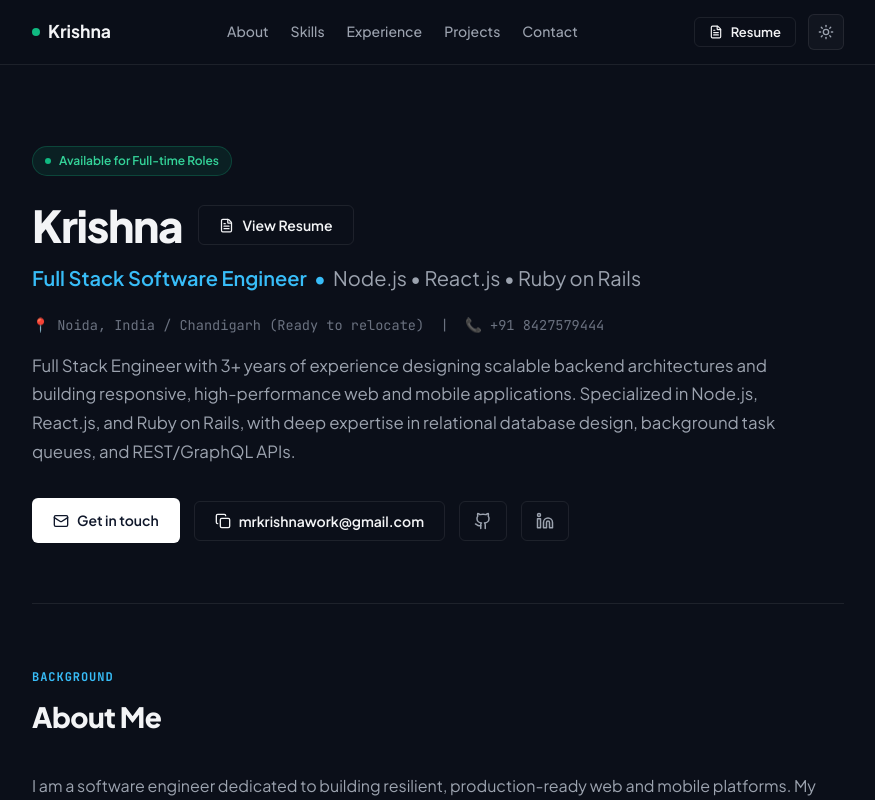
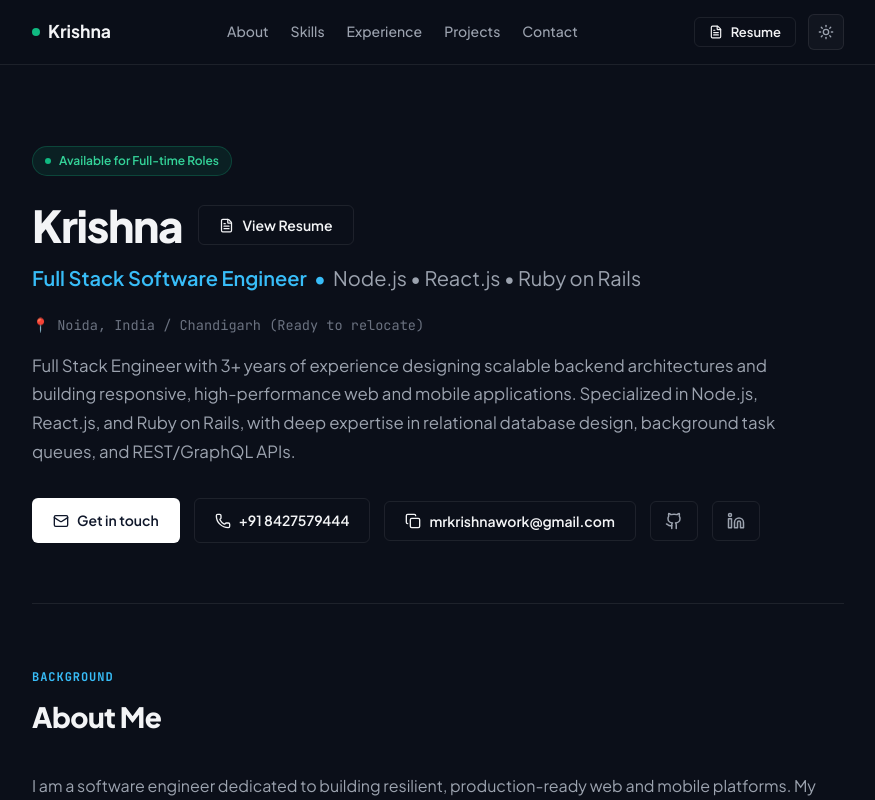
Before and after one commit to mrkrishna20/krishna_portfolio, a React (Vite) app: page / in a window 1280 px wide. Shown: the top 800 px of the page, without its empty margins (202-1077 px from the left). Built offline with nearby package versions, Linux system fonts and the light colour scheme.

Commit message:
Initial commit changes

```diff
--- a/src/App.jsx
+++ b/src/App.jsx
@@ -110,7 +110,7 @@ export default function App() {
           </p>
 
           <p className="hero-meta-strip" style={{ fontSize: '0.85rem', color: 'var(--text-dim)', marginBottom: '16px', fontFamily: 'var(--font-mono)' }}>
-            📍 {profile.location} &nbsp;|&nbsp; 📞 {profile.phone}
+            📍 {profile.location}
           </p>
 
           <p className="hero-summary">{profile.summary}</p>
@@ -119,6 +119,11 @@ export default function App() {
             <a href={`mailto:${profile.email}`} className="btn btn-primary">
               <Mail size={16} />
               <span>Get in touch</span>
+            </a>
+
+            <a href={`tel:${profile.phone.replace(/[^0-9+]/g, '')}`} className="btn btn-outline" title="Call directly">
+              <Phone size={16} />
+              <span>{profile.phone}</span>
             </a>
 
             <button type="button" onClick={copyEmail} className="btn btn-outline">
```
